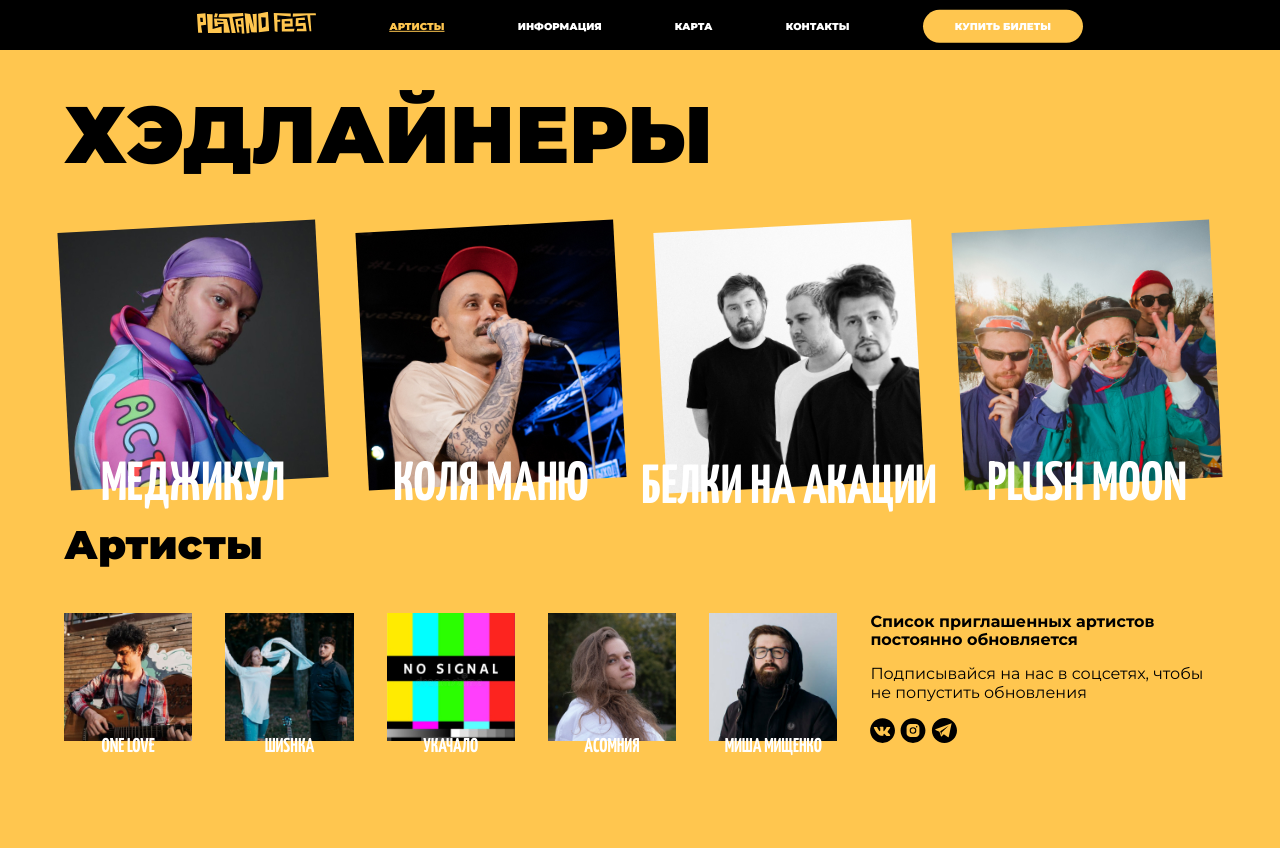
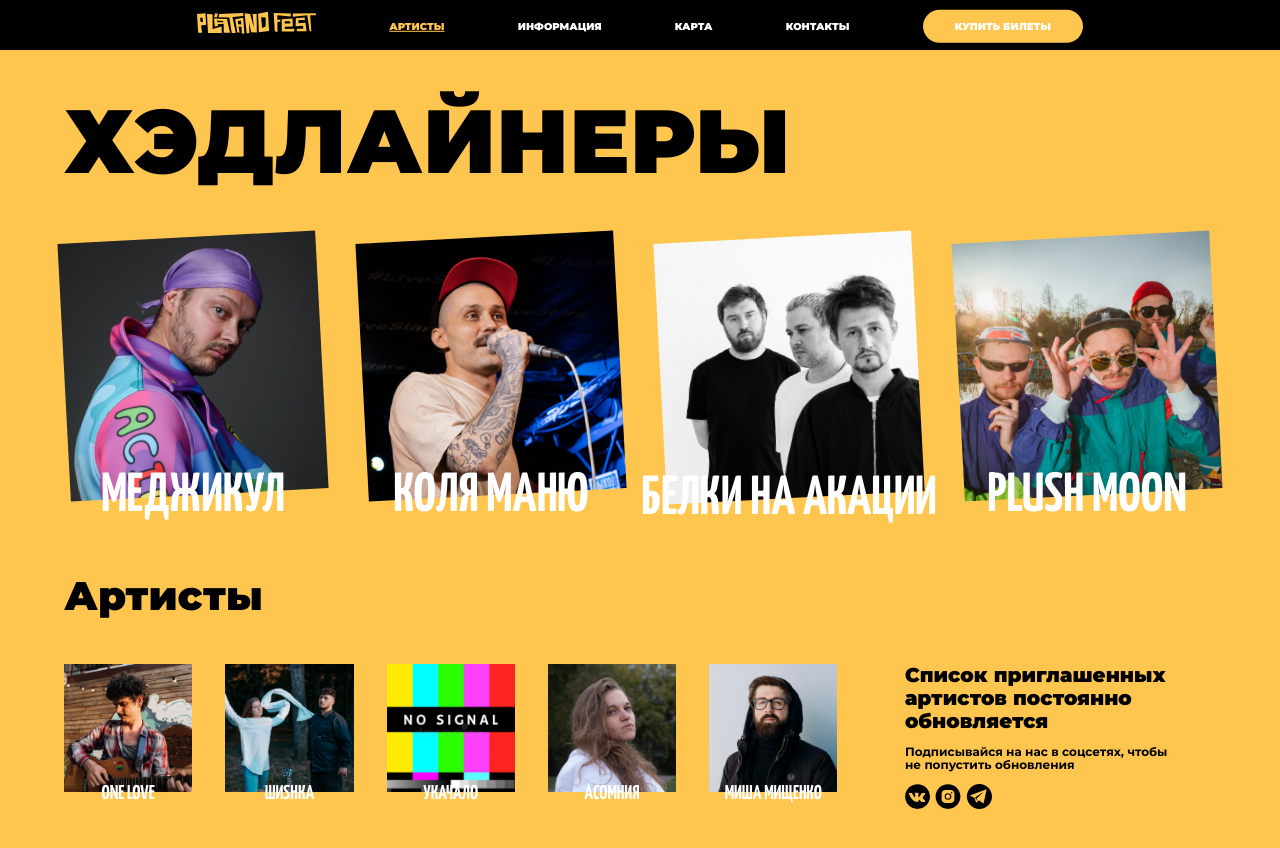
Before and after one commit to BoikoAnastasiia/Platano-Fest, a React (Create React App) app: page /artists in a window 1280 px wide. Shown: the top 848 px of the page. Built offline with nearby package versions, Linux system fonts and the light colour scheme.

Commit message:
adaptive artists

```diff
--- a/src/Views/Artists/Artists.jsx
+++ b/src/Views/Artists/Artists.jsx
@@ -122,7 +122,9 @@ export default function Artists() {
             </div>
           </li>
           <li className="artists-info-wrapper">
-            <h4>Список приглашенных артистов постоянно обновляется</h4>
+            <h4 className="list-artist-description">
+              Список приглашенных артистов постоянно обновляется
+            </h4>
             <p>Подписывайся на нас в соцсетях, чтобы не попустить обновления</p>
             <Social fill="#000" hover="white" />
           </li>
--- a/src/Views/Artists/Artists.scss
+++ b/src/Views/Artists/Artists.scss
@@ -3,6 +3,15 @@
   margin-top: 45px;
   grid-template-columns: 1fr 1fr 1fr 1fr;
   gap: 40px;
+
+  @media screen and (max-width: 800px) {
+    grid-template-columns: 1fr 1fr;
+    grid-template-rows: 1fr 1fr;
+  }
+
+  @media screen and (max-width: 400px) {
+    grid-template-columns: 1fr;
+  }
 }
 
 .small-cards-wrapper {
@@ -11,8 +20,13 @@
   grid-template-columns: 1fr 1fr 1fr 1fr 1fr 30%;
   gap: 33px;
 
+  @media screen and (max-width: 900px) {
+    grid-template-columns: repeat(auto-fill, minmax(150px, 1fr));
+  }
+
   & .artistName {
     font-size: 20px;
+    bottom: -10%;
   }
 }
 
@@ -52,9 +66,19 @@
 .artists-header {
   font-size: 40px;
   font-weight: 900;
-  margin-top: 35px;
+  margin-top: 75px;
 }
 
-.artists-info-wrapper .icon-social:hover {
-  fill: white;
+.artists-info-wrapper {
+  padding: 0 10%;
+
+  & p {
+    font-weight: 700;
+    font-size: 12px;
+  }
 }
+
+.list-artist-description {
+  font-weight: 900;
+  font-size: 20px;
+}
--- a/src/Сomponents/Header/Header.jsx
+++ b/src/Сomponents/Header/Header.jsx
@@ -4,7 +4,7 @@ export default function Header({ text, color = 'black' }) {
       <h1
         style={{
           color: { color },
-          fontSize: '80px',
+          fontSize: '7vw',
           textTransform: 'uppercase',
           fontWeight: '900',
         }}
```
